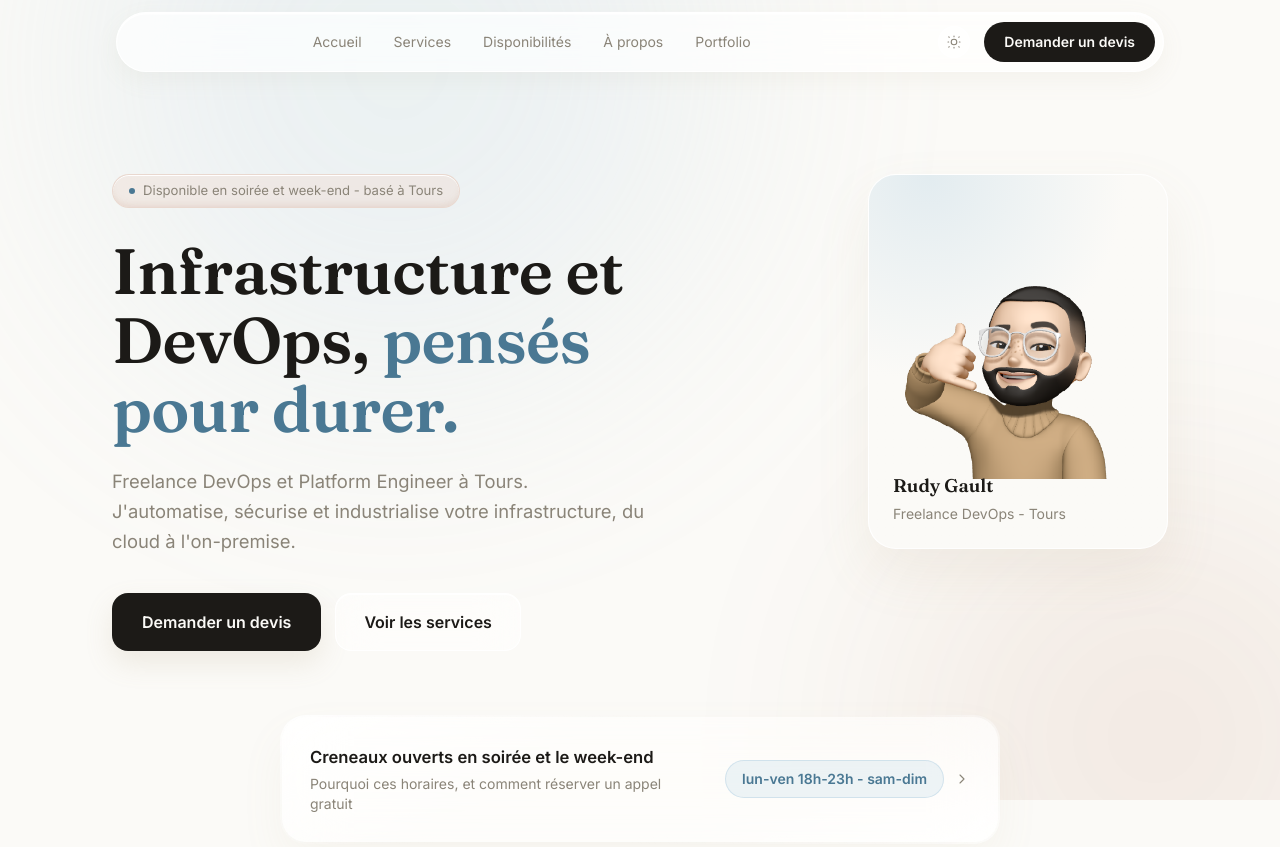
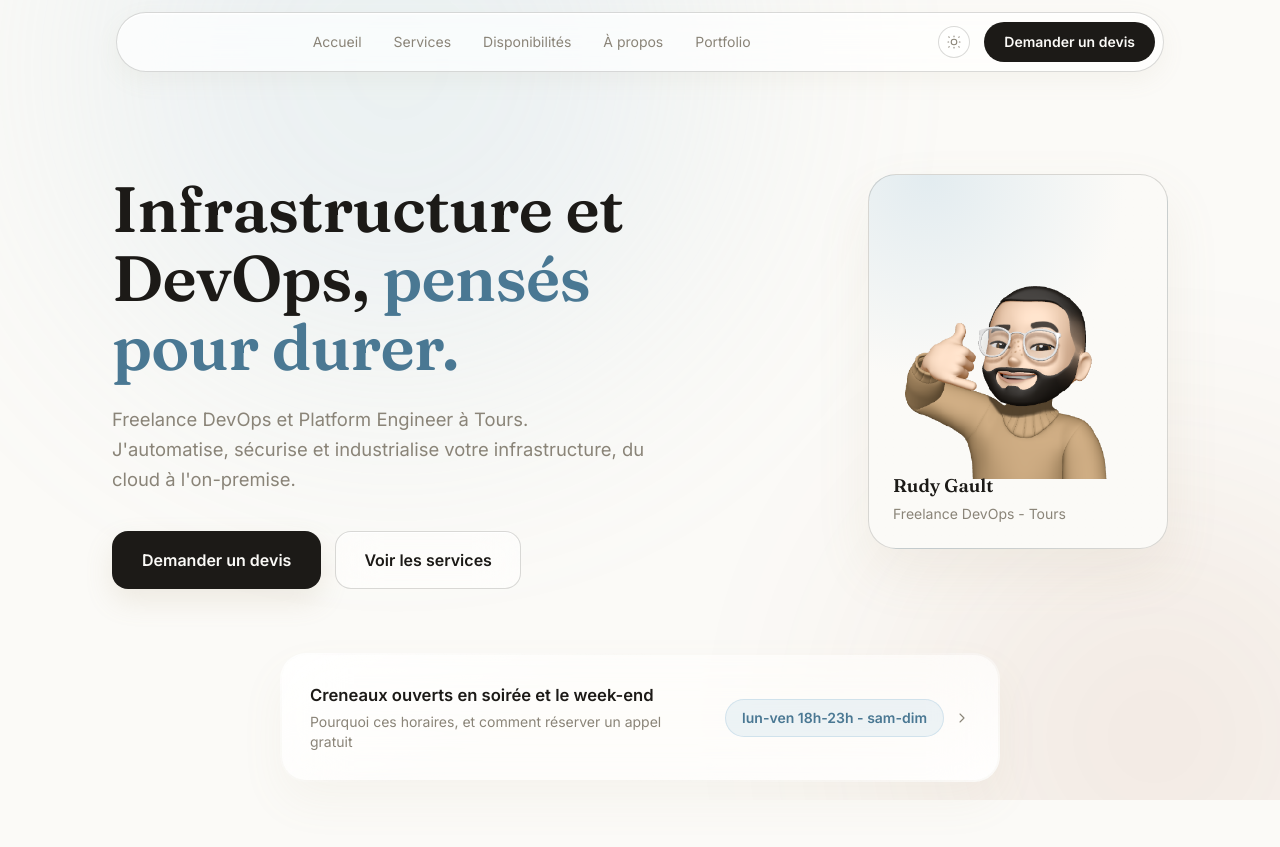
Before and after one commit to ECG-Rudy-Glt/rudy-ops, an Astro site: page / in a window 1280 px wide. Shown: the top 847 px of the page. Built offline with nearby package versions, Linux system fonts and the light colour scheme; Astro itself is replaced by a stand-in of ours.

Commit message:
fix: contour des pastilles/tags invisible en mode clair + retire badge Hero redondant
- global.css : --card-border corrigée directement en mode clair (était blanc
  quasi invisible, remplacé par un contour visible) - supprime la variable
  --field-border introduite précédemment, tout consolidé sur --card-border
- Hero : retrait de la pastille "Disponible en soirée et week-end - basé à
  Tours" (redondante avec l'AvailabilityCard juste en dessous)

```diff
--- a/src/components/ContactForm.tsx
+++ b/src/components/ContactForm.tsx
@@ -52,7 +52,7 @@ export default function ContactForm() {
           required
           defaultValue=""
           className="w-full rounded-full border px-4 py-3 outline-none"
-          style={{ background: "var(--card)", borderColor: "var(--field-border)", color: "var(--ink)" }}
+          style={{ background: "var(--card)", borderColor: "var(--card-border)", color: "var(--ink)" }}
         >
           <option value="" disabled>Choisissez un sujet</option>
           {services.map((service) => (
@@ -69,7 +69,7 @@ export default function ContactForm() {
           required
           rows={6}
           className="w-full resize-none rounded-2xl border px-4 py-3 outline-none"
-          style={{ background: "var(--card)", borderColor: "var(--field-border)", color: "var(--ink)" }}
+          style={{ background: "var(--card)", borderColor: "var(--card-border)", color: "var(--ink)" }}
           placeholder="Décrivez votre projet, votre infrastructure actuelle, vos délais..."
         />
       </div>
@@ -97,7 +97,7 @@ function Field({ label, name, type, required }: { label: string; name: string; t
         type={type}
         required={required}
         className="w-full rounded-full border px-4 py-3 outline-none"
-        style={{ background: "var(--card)", borderColor: "var(--field-border)", color: "var(--ink)" }}
+        style={{ background: "var(--card)", borderColor: "var(--card-border)", color: "var(--ink)" }}
       />
     </div>
   );
--- a/src/components/Hero.tsx
+++ b/src/components/Hero.tsx
@@ -6,19 +6,6 @@ export default function Hero() {
     <section className="pt-[110px] pb-0 sm:pt-[90px]">
       <div className="grid grid-cols-1 items-start gap-10 lg:grid-cols-[1fr_auto] lg:gap-12">
         <div>
-          <span
-            className="mb-7 inline-flex items-center gap-2 rounded-full border px-4 py-1.5 text-[0.82rem]"
-            style={{
-              background: "color-mix(in srgb, var(--terracotta) 10%, var(--card))",
-              borderColor: "color-mix(in srgb, var(--terracotta) 22%, var(--card-border))",
-              color: "var(--ink-muted)",
-              backdropFilter: "blur(14px)",
-              boxShadow: "inset 0 1px 0 var(--rim), inset 0 -6px 10px -6px color-mix(in srgb, var(--terracotta) 18%, transparent)",
-            }}
-          >
-            <span className="h-1.5 w-1.5 rounded-full" style={{ background: "var(--blue-deep)" }} />
-            Disponible en soirée et week-end - basé à Tours
-          </span>
           <h1 className="max-w-[15ch] text-[clamp(2.5rem,5.4vw,4rem)] leading-[1.08]">
             Infrastructure et DevOps, <em className="not-italic" style={{ color: "var(--blue-deep)" }}>pensés pour durer.</em>
           </h1>
--- a/src/styles/global.css
+++ b/src/styles/global.css
@@ -5,8 +5,7 @@
   --bg: #fbfaf7;
   --card: rgba(255, 255, 255, 0.5);
   --card-strong: rgba(255, 255, 255, 0.74);
-  --card-border: rgba(255, 255, 255, 0.95);
-  --field-border: rgba(28, 26, 23, 0.16);
+  --card-border: rgba(28, 26, 23, 0.16);
   --rim: rgba(255, 255, 255, 0.95);
   --ink: #1c1a17;
   --ink-muted: #8a8478;
@@ -23,7 +22,6 @@
   --card: rgba(255, 248, 236, 0.045);
   --card-strong: rgba(255, 248, 236, 0.075);
   --card-border: rgba(255, 248, 236, 0.09);
-  --field-border: var(--card-border);
   --rim: rgba(255, 248, 236, 0.1);
   --ink: #ece3d3;
   --ink-muted: #97896f;
@@ -41,7 +39,6 @@
     --card: rgba(255, 248, 236, 0.045);
     --card-strong: rgba(255, 248, 236, 0.075);
     --card-border: rgba(255, 248, 236, 0.09);
-    --field-border: var(--card-border);
     --rim: rgba(255, 248, 236, 0.1);
     --ink: #ece3d3;
     --ink-muted: #97896f;
```
